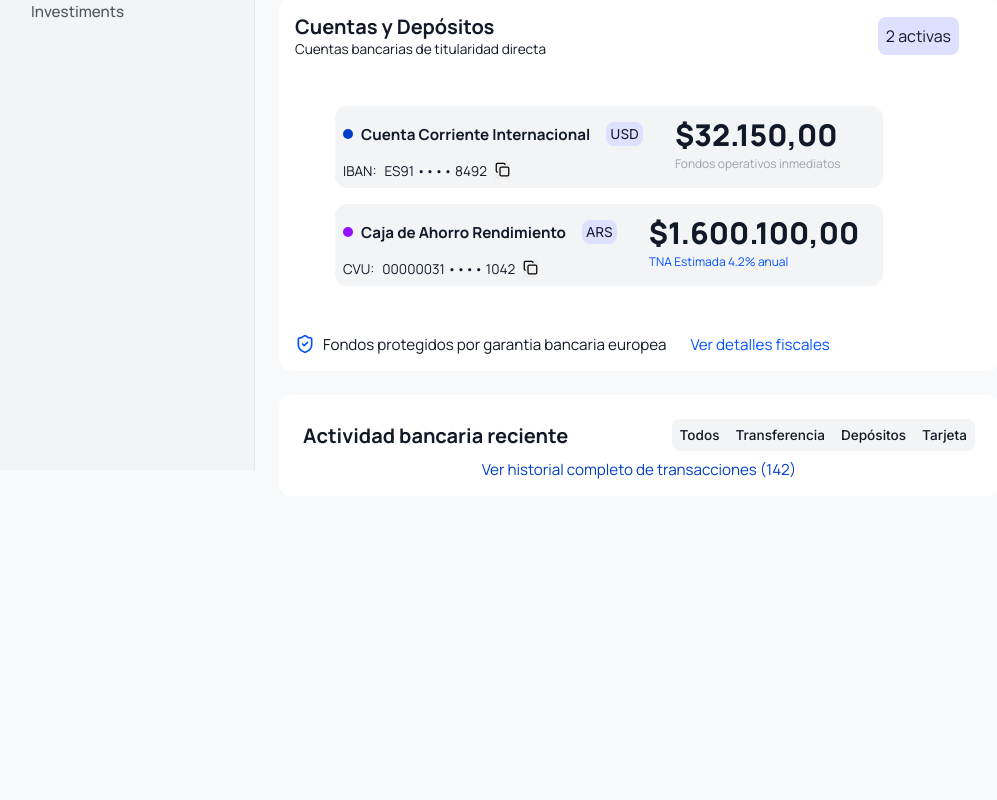
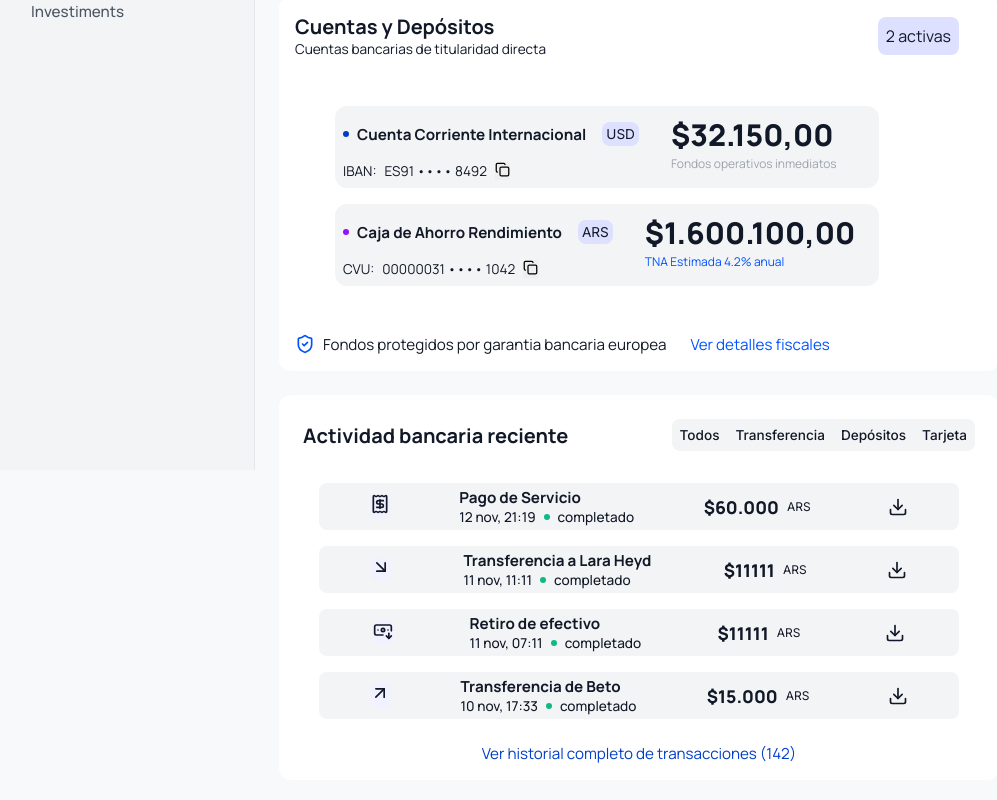
Before and after one commit to nahulamorte/Architect-Finance, a React (Vite) app: page / in a window 1280 px wide. Shown: the part 330-1130 px from the top of the page, without its empty margins (1-998 px from the left). Before the commit the page ends 872 px from the top, so only its background shows below. Built offline with nearby package versions, Linux system fonts and the light colour scheme.

Commit message:
feat: add activity cards in activity section

```diff
--- a/src/components/ActivitySection/ActivitySection.css
+++ b/src/components/ActivitySection/ActivitySection.css
@@ -53,6 +53,12 @@
     Componente de actividad.
     Una vez hecho, se estiliza la seccion
 */
+.activitys{
+    display: flex;
+    flex-direction: column;
+    gap: var(--spacing-md);
+    margin: var(--spacing-lg);
+}
 
 .footer-activity-section{
     display: flex;
@@ -60,11 +66,12 @@
     justify-content: center;
 }
 
-.historial {
+.footer-activity-section {
     font-size: var(--font-size-body);
     color: var(--brand-primary-hover);
+
 }
 
-.historial:hover {
+.footer-activity-section:hover {
     cursor: pointer;
 }
--- a/src/components/ActivitySection/ActivitySection.tsx
+++ b/src/components/ActivitySection/ActivitySection.tsx
@@ -1,4 +1,6 @@
 import './ActivitySection.css';
+import ActivityCard from "../ActivityCard/ActivityCard.tsx";
+import { ArrowUpRight, ArrowDownRight, BanknoteArrowDown, Receipt   } from 'lucide-react'
 
 export default function ActivitySection() {
     return (
@@ -15,7 +17,38 @@ export default function ActivitySection() {
                     </ul>
             </div>
             <div className="activitys">
-
+                <ActivityCard
+                    iconActivity={Receipt}
+                    label={"Pago de Servicio"}
+                    hour={"21:19"}
+                    date={"12 nov"}
+                    value={"60.000"}
+                    currency={"ARS"}
+                />
+                <ActivityCard
+                    iconActivity={ArrowDownRight}
+                    label={"Transferencia a Lara Heyd"}
+                    hour={"11:11"}
+                    date={"11 nov"}
+                    value={"11111"}
+                    currency={"ARS"}
+                />
+                <ActivityCard
+                    iconActivity={BanknoteArrowDown}
+                    label={"Retiro de efectivo"}
+                    hour={"07:11"}
+                    date={"11 nov"}
+                    value={"11111"}
+                    currency={"ARS"}
+                />
+                <ActivityCard
+                    iconActivity={ArrowUpRight}
+                    label={"Transferencia de Beto"}
+                    hour={"17:33"}
+                    date={"10 nov"}
+                    value={"15.000"}
+                    currency={"ARS"}
+                />
             </div>
             <div className="footer-activity-section">
                 <a className="historial">Ver historial completo de transacciones (142)</a>
```
